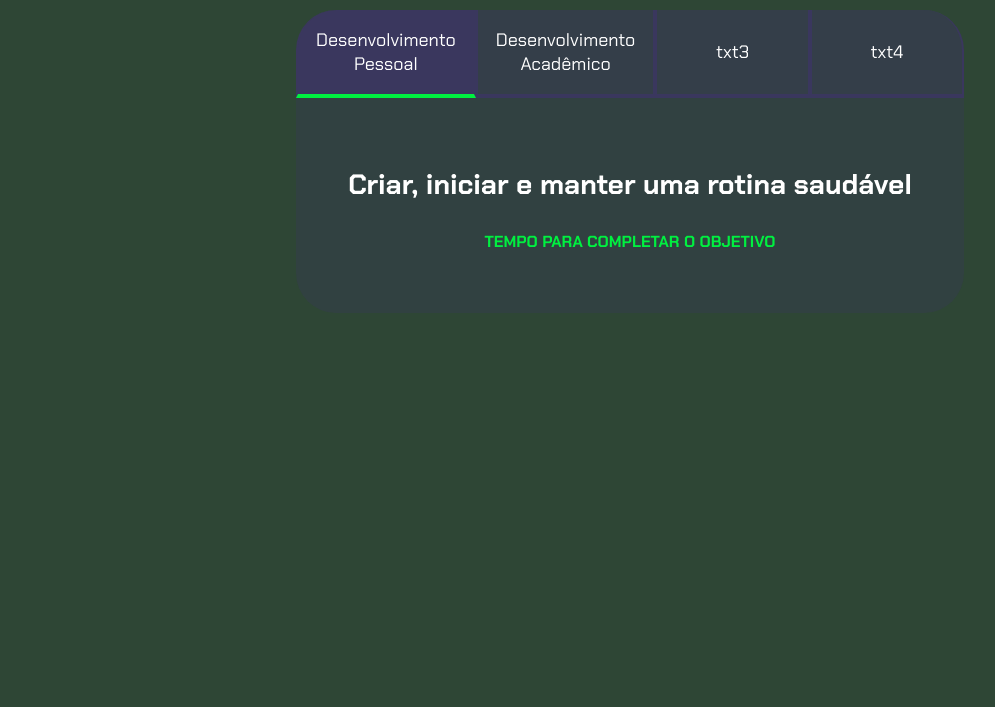
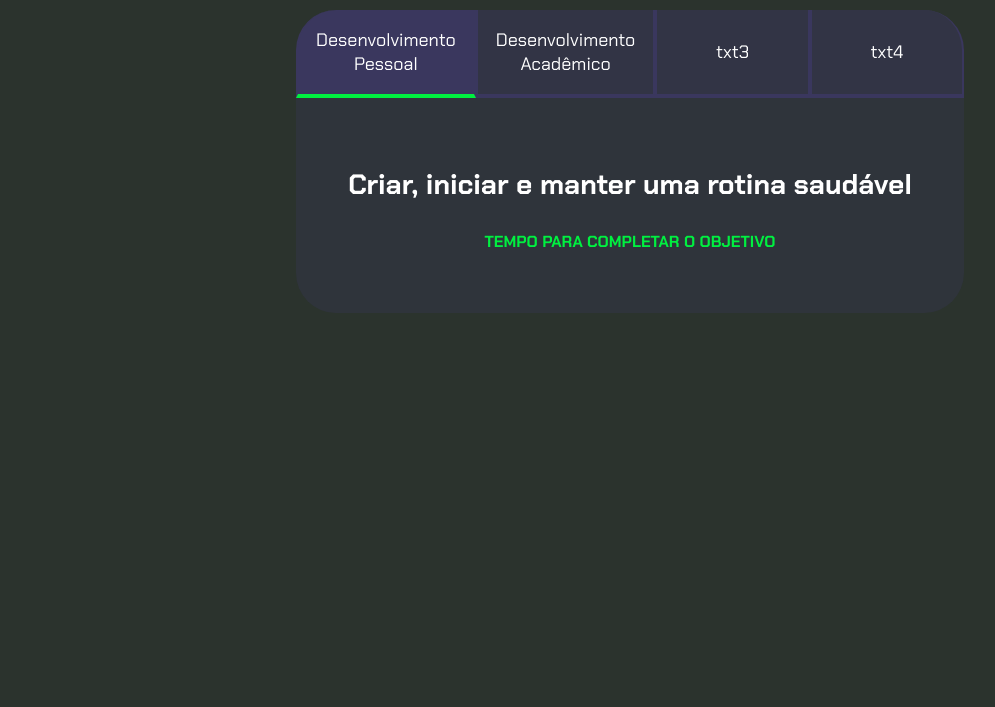
Before and after one commit to RyanCarlos3C/ProjetoDeVida, a plain HTML site: page index.html in a window 1280 px wide. Shown: the part 93-800 px from the top of the page, without its empty margins (10-1005 px from the left). Drawn offline with Linux system fonts and the light colour scheme; a script that the page names is missing.

Commit message:
Update style.css

```diff
--- a/style.css
+++ b/style.css
@@ -1,7 +1,7 @@
 @import url('https://fonts.googleapis.com/css2?family=Chakra+Petch:wght@400;700&display=swap');
 
 :root {
-    --cor-de-fundo: #2E4635;
+    --cor-de-fundo: #2B332D;
     --verde: #00F040;
     --branco: #FFFFFF;
     --botao-ativo: #3A375E;
```
